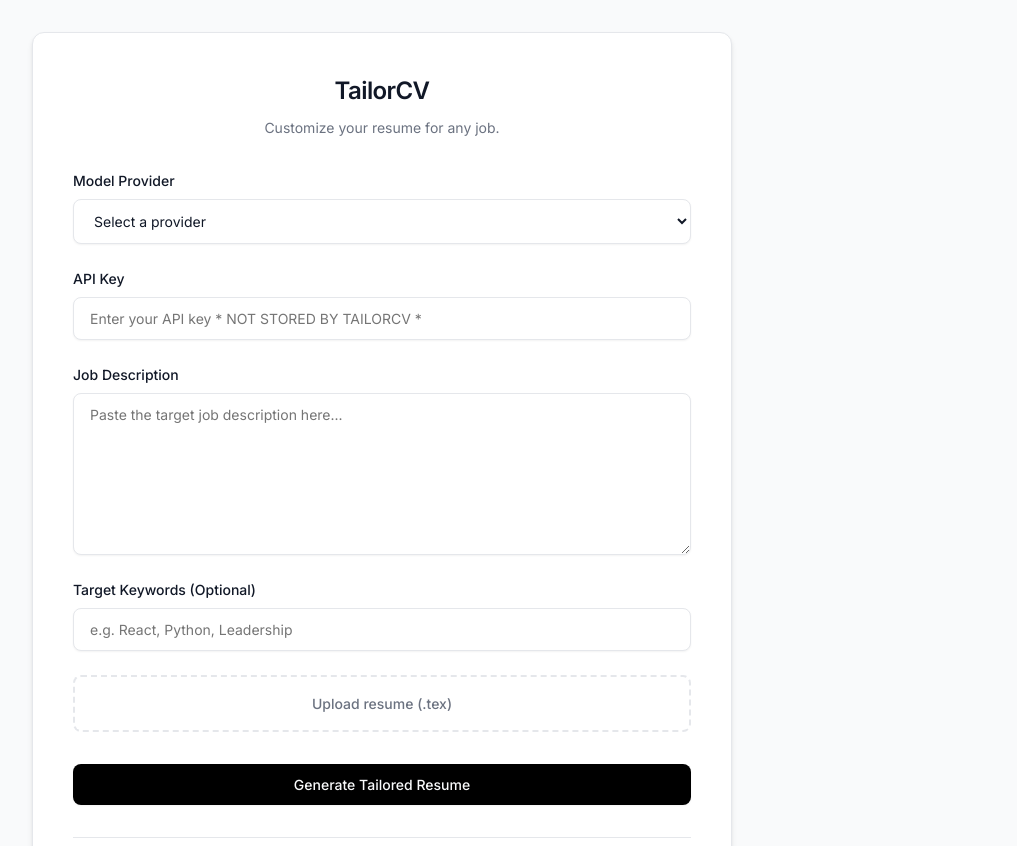
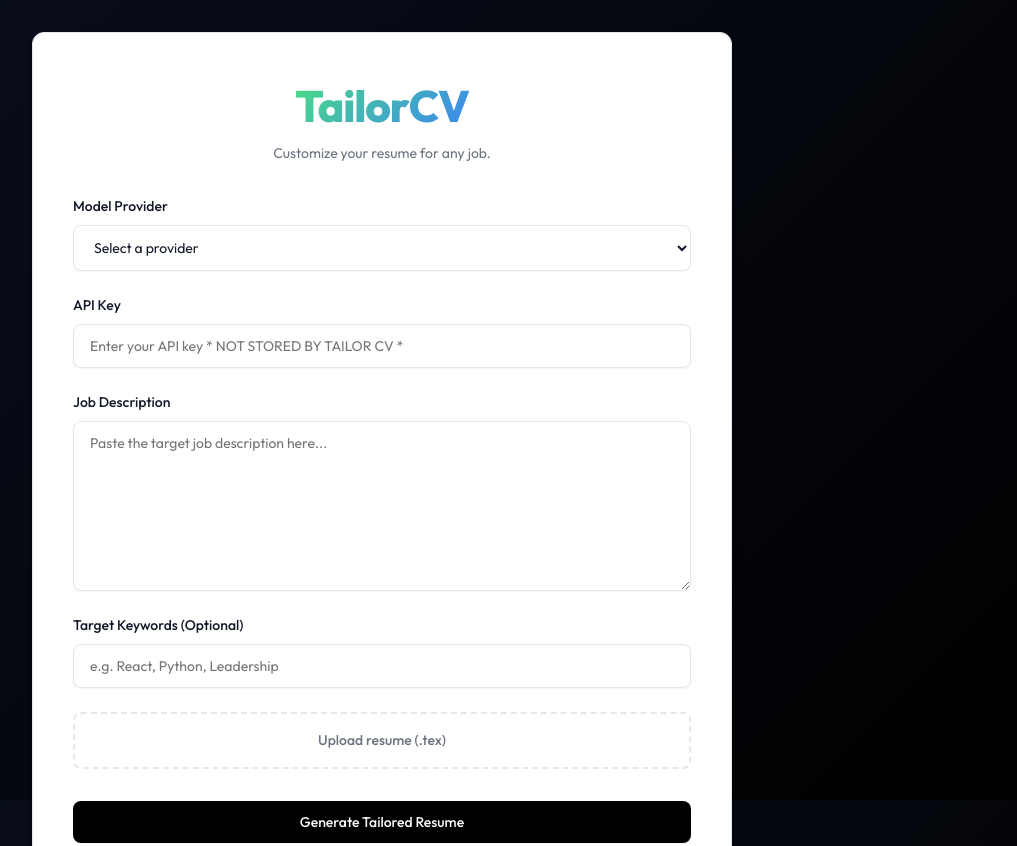
Before and after one commit to Caleb-Gawthroupe/tailor-cv, a plain HTML site: page index.html in a window 1280 px wide. Shown: the top 846 px of the page, without its empty margins (258-1275 px from the left). Drawn offline with Linux system fonts and the light colour scheme.

Commit message:
Updated Front End

```diff
--- a/index.html
+++ b/index.html
@@ -8,7 +8,7 @@
     <link rel="stylesheet" href="styles.css">
     <link rel="preconnect" href="https://fonts.googleapis.com">
     <link rel="preconnect" href="https://fonts.gstatic.com" crossorigin>
-    <link href="https://fonts.googleapis.com/css2?family=Inter:wght@400;500;600&display=swap" rel="stylesheet">
+    <link href="https://fonts.googleapis.com/css2?family=Outfit:wght@400;500;600;700;800&display=swap" rel="stylesheet">
 </head>
 
 <body>
@@ -32,7 +32,7 @@
             <div class="form-group">
                 <label for="api-key">API Key</label>
                 <input type="password" id="api-key" name="apiKey"
-                    placeholder="Enter your API key * NOT STORED BY TAILORCV *" required>
+                    placeholder="Enter your API key * NOT STORED BY TAILOR CV *" required>
             </div>
 
             <div class="form-group">
--- a/styles.css
+++ b/styles.css
@@ -39,8 +39,9 @@
 }
 
 body {
-    font-family: 'Inter', -apple-system, BlinkMacSystemFont, "Segoe UI", Roboto, Helvetica, Arial, sans-serif;
-    background-color: var(--bg-color);
+    font-family: 'Outfit', -apple-system, BlinkMacSystemFont, "Segoe UI", Roboto, Helvetica, Arial, sans-serif;
+    background: linear-gradient(135deg, #0a0f1e 0%, #000000 100%);
+    background-attachment: fixed;
     color: var(--text-primary);
     line-height: 1.5;
     display: flex;
@@ -48,7 +49,6 @@
     align-items: center;
     min-height: 100vh;
     padding: 2rem 1rem;
-    transition: background-color 0.3s ease;
 }
 
 .container {
@@ -67,10 +67,16 @@
 }
 
 h1 {
-    font-size: 1.5rem;
-    font-weight: 600;
-    margin-bottom: 0.5rem;
+    font-size: 2.75rem;
+    font-weight: 800;
+    margin-bottom: 0.25rem;
     letter-spacing: -0.025em;
+    background: linear-gradient(135deg, #4ade80 0%, #3b82f6 100%);
+    -webkit-background-clip: text;
+    -webkit-text-fill-color: transparent;
+    background-clip: text;
+    color: transparent;
+    display: inline-block;
 }
 
 p {
@@ -204,9 +210,7 @@
     gap: 0.5rem;
 }
 
-.status-container.hidden {
-    display: none;
-}
+
 
 .status-container.error {
     background-color: rgba(239, 68, 68, 0.1);
@@ -235,8 +239,8 @@
     animation: spin 1s linear infinite;
 }
 
-.spinner.hidden {
-    display: none;
+.hidden {
+    display: none !important;
 }
 
 @keyframes spin {
```
